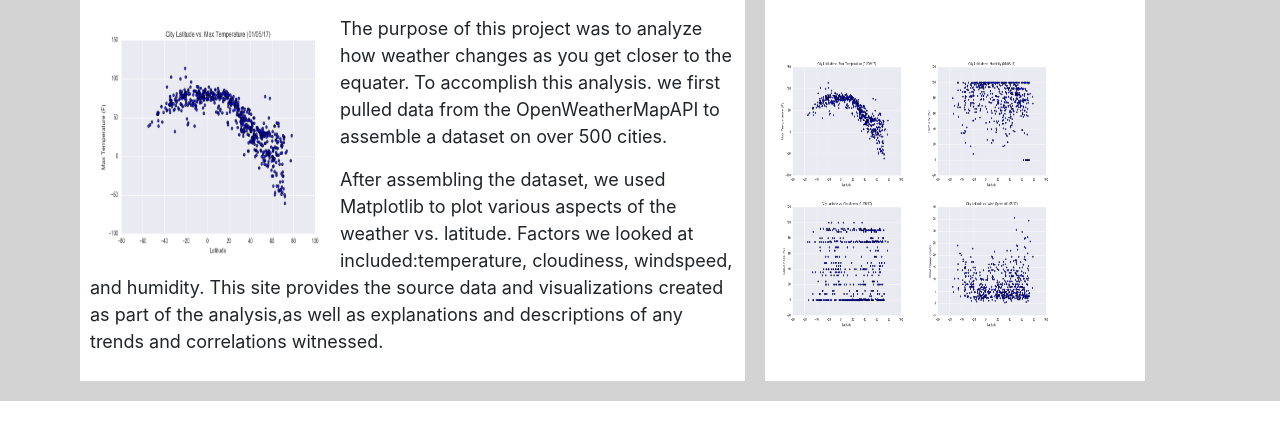
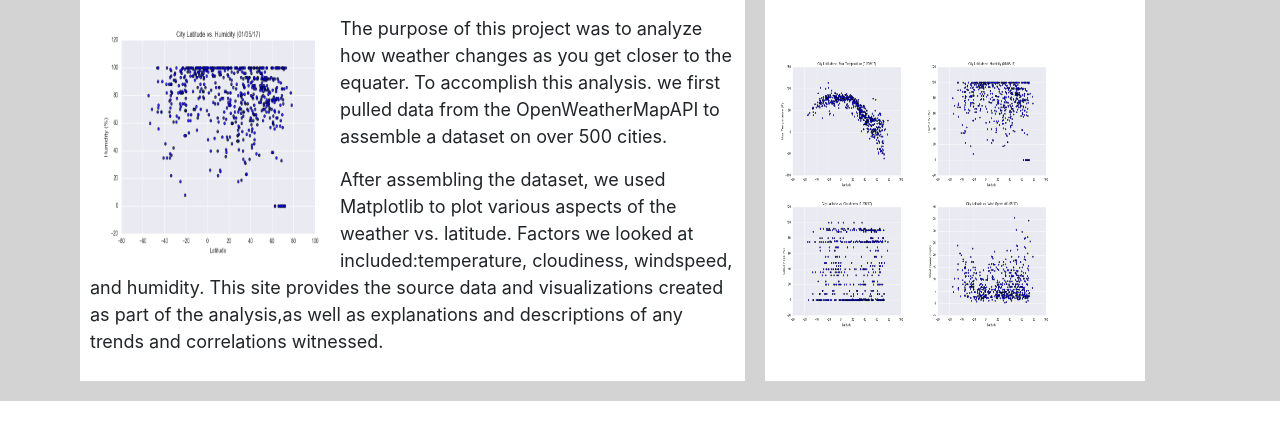
Before and after one commit to stevereisschicago/Web-Design-Challenge, a plain HTML site: page humidity2.html in a window 1280 px wide. Shown: the part 260-700 px from the top of the page. Drawn offline with nearby package versions, Linux system fonts and the light colour scheme.

Commit message:
Update humidity2.html

```diff
--- a/humidity2.html
+++ b/humidity2.html
@@ -51,7 +51,7 @@
             <h1 class = "header2">Humidity</h1>
             <br>
             <br>
-            <img src="Resources/assets/images/Fig1.png" alt = "Latitude vs. Humidity" height ="250" width = "250" align = "left">
+            <img src="Resources/assets/images/Fig2.png" alt = "Latitude vs. Humidity" height ="250" width = "250" align = "left">
             <p>The purpose of this project was to analyze how weather changes as you get closer to the equater. To accomplish this analysis. we first pulled data from the OpenWeatherMapAPI to assemble a dataset on over 500 cities.
               </p>
             <p>After assembling the dataset, we used Matplotlib to plot various aspects of the weather vs. latitude. Factors we looked at included:temperature, cloudiness, windspeed, and humidity. This site provides the source data and visualizations created as part of the analysis,as well as explanations and descriptions of any trends and correlations witnessed.
```
